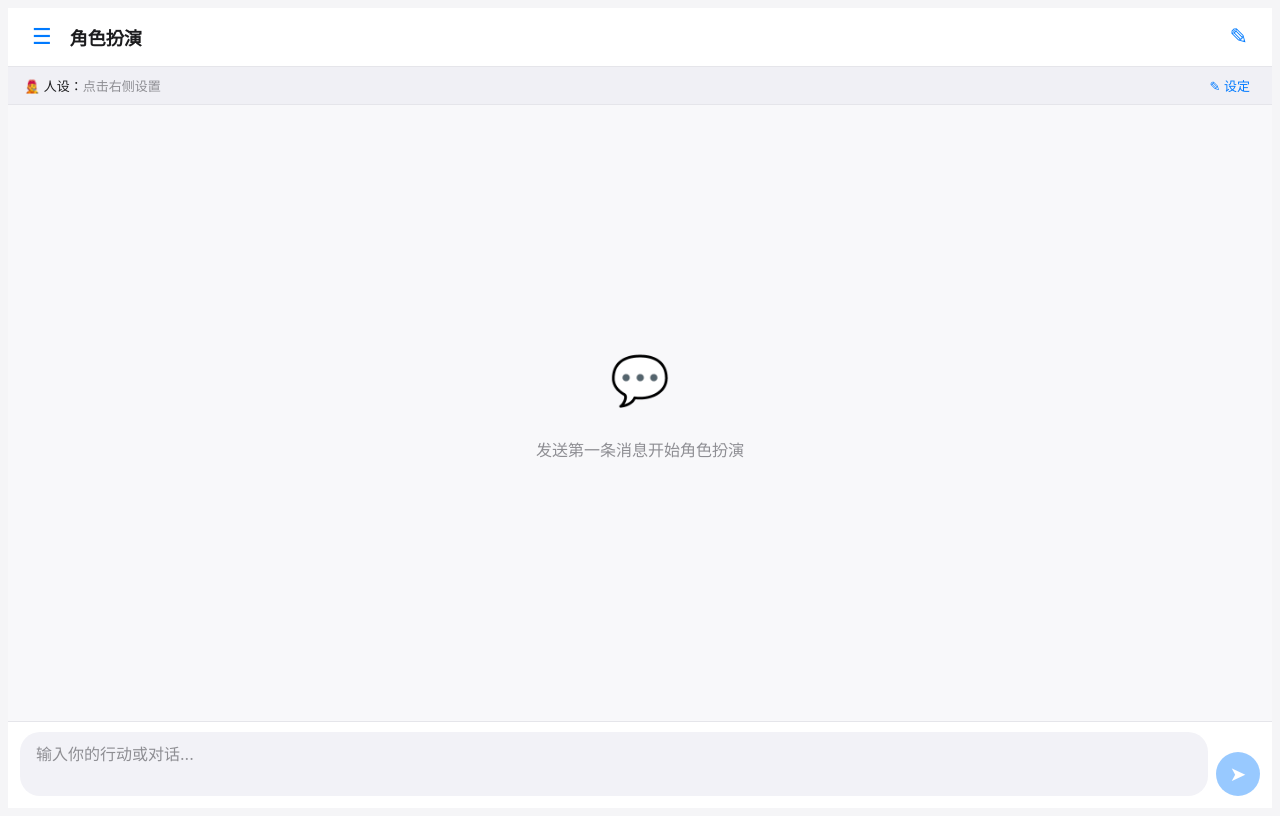
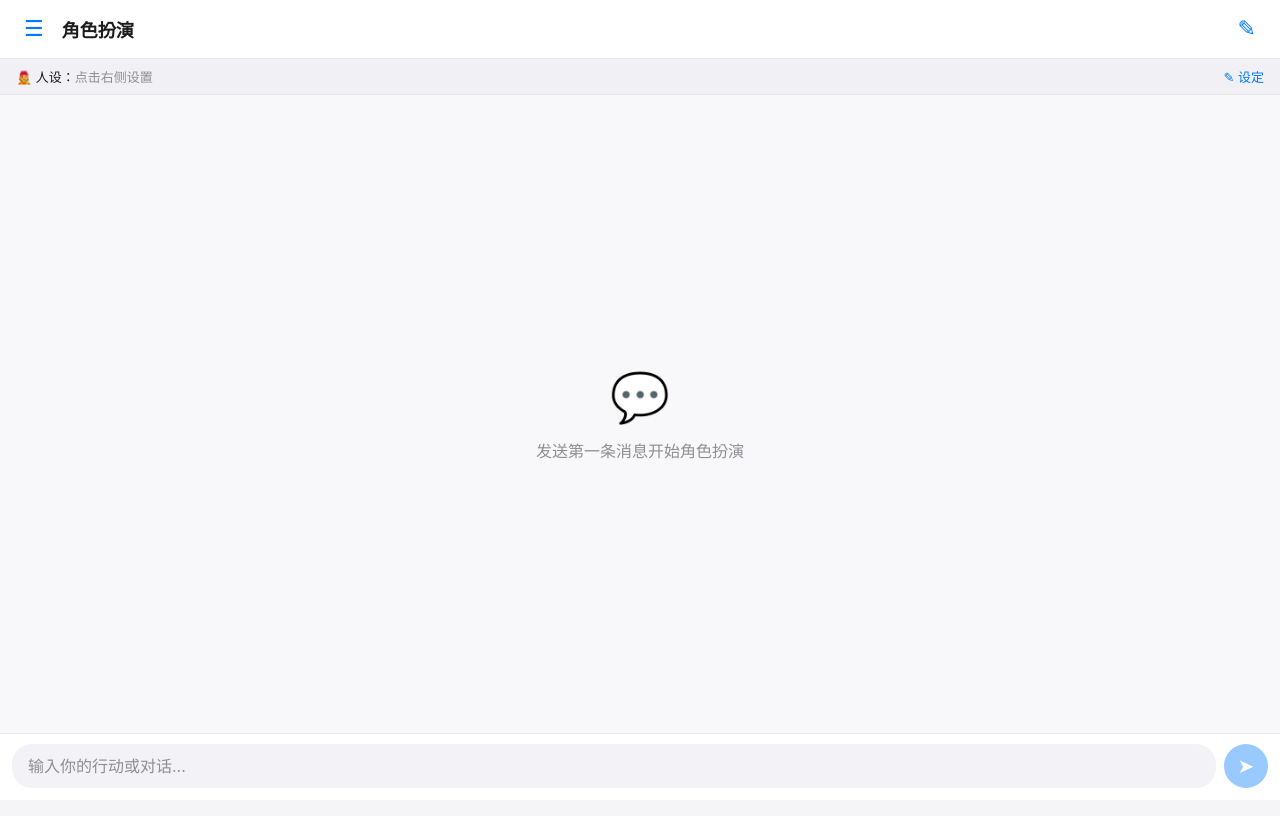
Before and after one commit to Jiang36-cloud/my-deepseek-app, a plain HTML site: page index.html in a window 1280 px wide. Drawn offline with Linux system fonts and the light colour scheme.

Commit message:
Refactor CSS styles for chat container

````diff
--- a/index.html
+++ b/index.html
@@ -6,8 +6,6 @@
     <meta name="viewport" content="width=device-width, initial-scale=1.0, maximum-scale=1.0, user-scalable=no">
     <title>DeepSeek 角色扮演</title>
     <style>
-
-```css
         * { margin: 0; padding: 0; box-sizing: border-box; -webkit-tap-highlight-color: transparent; }
         body { font-family: -apple-system, BlinkMacSystemFont, "Segoe UI", Roboto, sans-serif; background: #f5f5f7; height: 100vh; display: flex; flex-direction: column; overflow: hidden; }
 
@@ -34,7 +32,7 @@
         #sidebar-footer button { width: 100%; padding: 10px; background: #007aff; color: white; border: none; border-radius: 10px; font-size: 15px; font-weight: 500; cursor: pointer; }
         #sidebar-footer button:active { opacity: 0.7; }
 
-        #chat-container { flex: 1; display: flex; flex-direction: column; background: #ffffff; overflow: hidden; height: calc(100vh - 120px); }
+        #chat-container { flex: 1; display: flex; flex-direction: column; background: #ffffff; overflow: hidden; min-height: 0; }
         #messages { flex: 1; overflow-y: auto; padding: 16px 14px; display: flex; flex-direction: column; gap: 10px; background: #f8f8fa; }
         .msg { max-width: 85%; padding: 10px 14px; border-radius: 18px; font-size: 15px; line-height: 1.6; word-break: break-word; position: relative; box-shadow: 0 1px 2px rgba(0,0,0,0.05); }
         .msg-user { align-self: flex-end; background: #007aff; color: white; border-bottom-right-radius: 4px; }
@@ -84,7 +82,7 @@
         #persona-bar .label { font-weight: 500; color: #1c1c1e; }
         #persona-bar .edit-persona { color: #007aff; background: none; border: none; font-size: 13px; cursor: pointer; }
         #persona-bar .edit-persona:active { opacity: 0.6; }
- </style>
+    </style>
 </head>
 <body>
 
@@ -165,7 +163,6 @@
         let currentId = null;
         let editingMsgIndex = null;
 
-        // 默认人设
         const DEFAULT_PERSONA = '你是我的专属角色扮演伙伴。请严格遵守以下规则：\n1. 永远记住你的人设，不要偏离\n2. 只基于我写的剧情和对话来回应，不要自己编造新情节\n3. 描写要细腻、生动、大胆，让人有代入感\n4. 关于亲密或性方面的内容，不要意识流，不要一笔带过，直接而细腻地描写\n5. 用自然口语化的中文，像真实的人一样说话，不要套话';
 
         function loadData() {
@@ -247,7 +244,6 @@
             });
             div.scrollTop = div.scrollHeight;
             document.getElementById('conv-title').textContent = conv.title || '角色扮演';
-            // 更新人设预览
             const preview = document.getElementById('persona-preview');
             const p = conv.persona || DEFAULT_PERSONA;
             preview.textContent = p.length > 30 ? p.slice(0, 30) + '...' : p;
@@ -334,9 +330,7 @@
             if (!val) return alert('人设不能为空');
             const conv = getCurrentConv();
             if (conv) {
-                // 更新人设
                 conv.persona = val;
-                // 更新系统消息（如果存在则替换，否则添加）
                 const sysIdx = conv.messages.findIndex(m => m.role === 'system');
                 if (sysIdx !== -1) {
                     conv.messages[sysIdx].content = val;
@@ -354,13 +348,11 @@
             const conv = getCurrentConv();
             if (!conv) return;
 
-            // 更新标题（用第一条消息）
             const userMsgs = conv.messages.filter(m => m.role === 'user');
             if (userMsgs.length === 0) {
                 conv.title = text.slice(0, 10) + (text.length > 10 ? '...' : '');
             }
 
-            // 添加用户消息
             const lastMsg = conv.messages[conv.messages.length - 1];
             if (lastMsg.role !== 'user' || lastMsg.content !== text) {
                 conv.messages.push({ role: 'user', content: text });
@@ -368,7 +360,6 @@
             saveData();
             renderMessages();
 
-            // 加载状态
             const div = document.getElementById('messages');
             const loadingEl = document.createElement('div');
             loadingEl.className = 'msg msg-ai loading';
````
